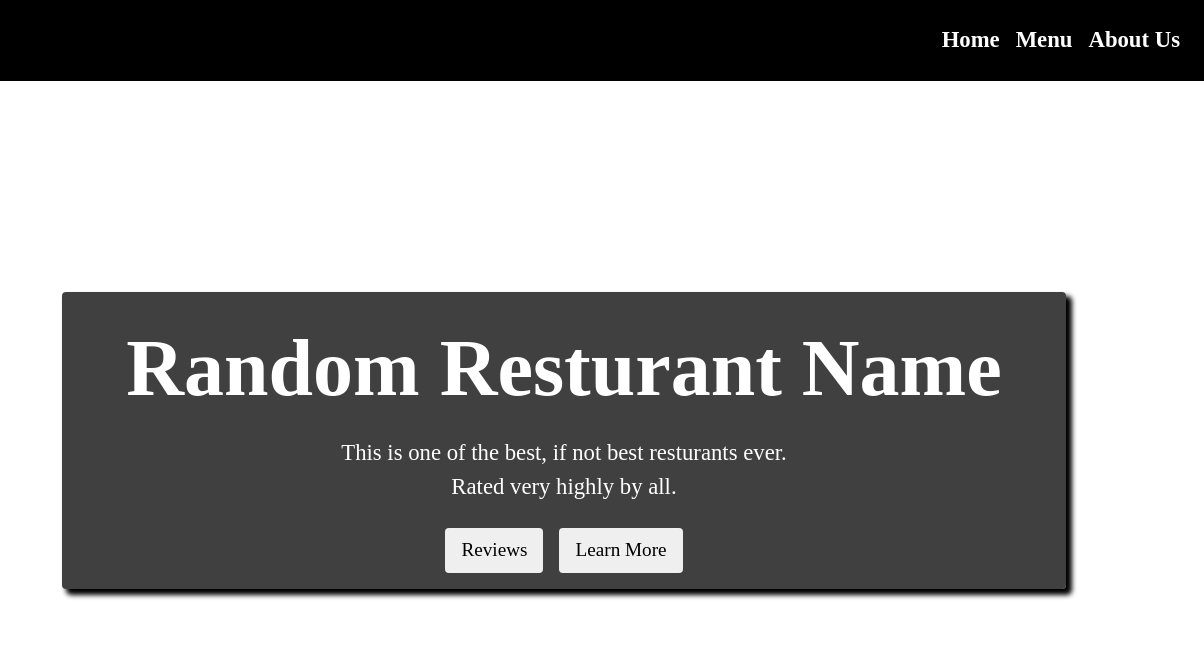
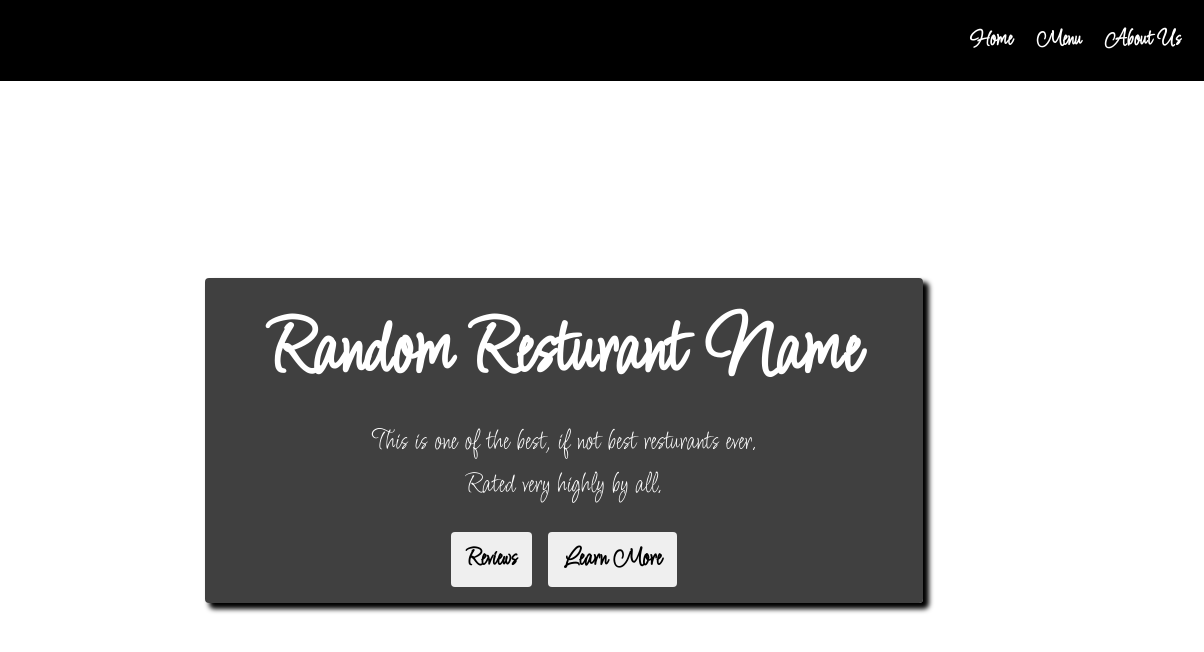
Before and after one commit to JoseBarron12/resturant-page, a website built with webpack: page src/template.html in a window 1280 px wide. Shown: the full height of the page, 76-1280 px from the left. Built offline with nearby package versions, Linux system fonts and the light colour scheme; files whose address does not match are found by name; a web font is replaced by a local one.

Commit message:
Add custom font functionality to module and page
Custom fonts now appear on page and future ones
can be used through adding a module rule for them
in webpack.config.js file.

```diff
--- a/src/styles.css
+++ b/src/styles.css
@@ -1,4 +1,12 @@
-@import url('https://fonts.googleapis.com/css?family=Montagu%20Slab:700|Montagu%20Slab:400');
+@font-face {
+    font-family: 'Licorice';
+    src: url('Licorice-Regular.woff2') format('woff2'),
+        url('Licorice-Regular.woff') format('woff');
+    font-weight: normal;
+    font-style: normal;
+    font-display: swap;
+}
+
 *, *::before, *::after {
   box-sizing: border-box;
 }
@@ -38,7 +46,7 @@ p {
 }
 h1, h2, h3, h4, h5, h6 {
   text-wrap: balance;
-  font-family: 'Montagu Slab';
+  font-family: 'Licorice';
   font-weight: 700;
 }
 
@@ -64,6 +72,7 @@ small {font-size: 0.600rem; /* 9.6px */}
 body {
     display: flex;
     flex-direction: column;
+    font-family: 'Licorice';
 }
 
 header {
@@ -77,7 +86,7 @@ header {
 
 nav {
     display: flex;
-    gap: 16px;
+    gap: 24px;
 }
 
 nav > button {
@@ -131,7 +140,7 @@ nav > button {
 }
 
 .main-text > p {
-    font-size: 1.421rem;
+    font-size: 1.8rem;
 }
 
 .main-buttons {
@@ -141,7 +150,8 @@ nav > button {
 }
 
 .main-buttons > button {
-    font-size: 1.2rem;
+    font-size: 1.6rem;
+    font-weight: bold;
     padding: 8px 16px;
     border-radius: 4px;
     border: none;
--- a/webpack.config.js
+++ b/webpack.config.js
@@ -33,6 +33,10 @@ module.exports = {
         test: /\.(png|svg|jpg|jpeg|gif)$/i,
         type: "asset/resource",
       },
+      {
+        test: /\.(woff|woff2|eot|ttf|otf)$/i,
+        type: 'asset/resource',
+      },
     ],
   },
 };
```
Also changed, not shown: src/template.html (+1 -0 lines), src/Licorice-Regular.woff (added), src/Licorice-Regular.woff2 (added).
